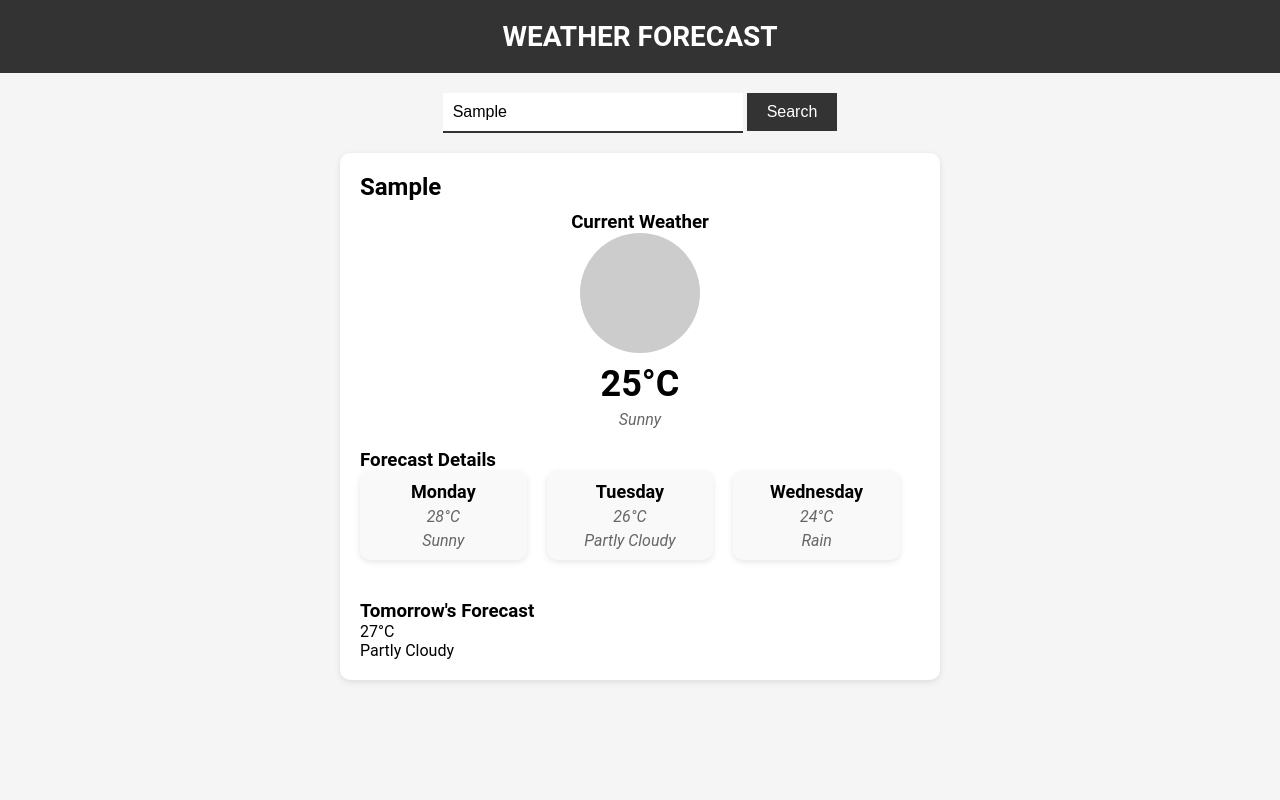
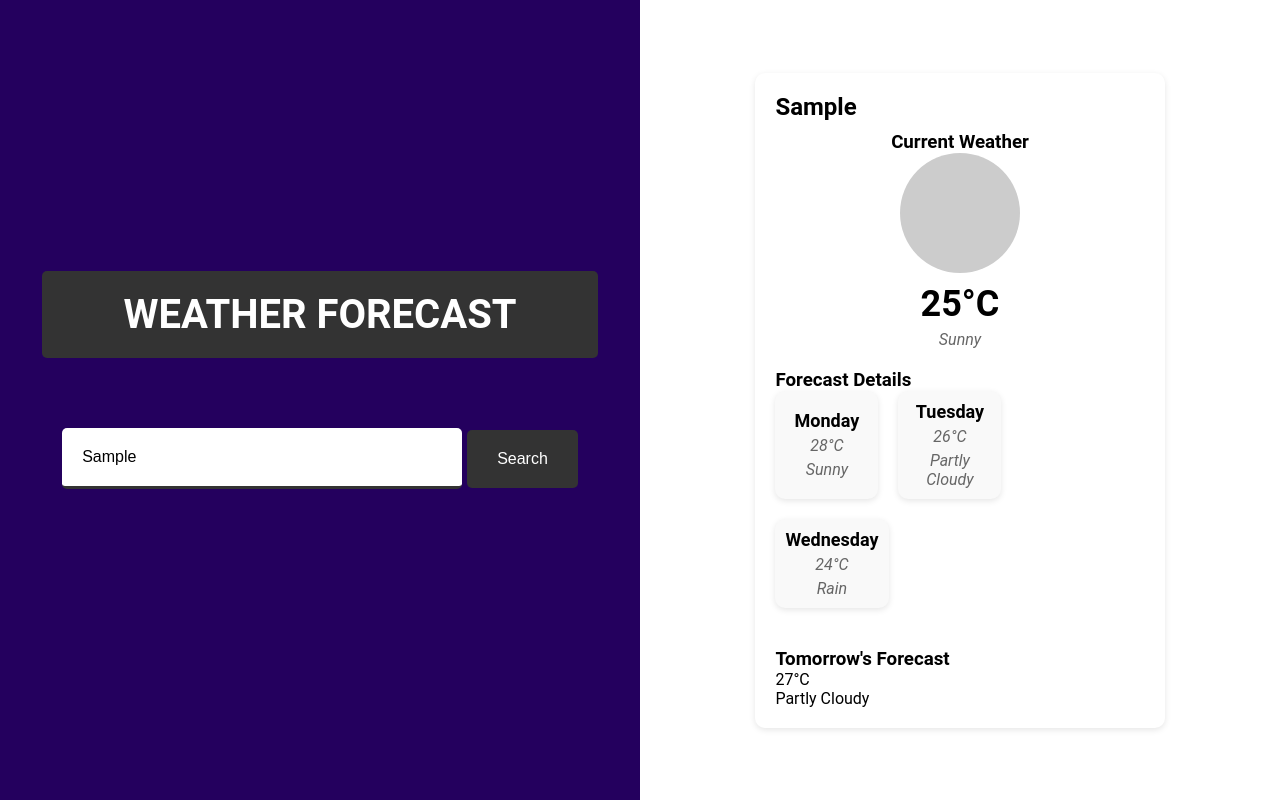
Before and after one commit to farzamsh/Final-Project-Fronted, a plain HTML site: page index.html in a window 1280 px wide. Both pictures are taken after typing "Sample" into the empty fields and a click on the button "Search". Drawn offline with Linux system fonts and the light colour scheme; no server answers.

Commit message:
finishing the intro animation

```diff
--- a/index.html
+++ b/index.html
@@ -1,19 +1,26 @@
 <!DOCTYPE html>
 <html>
+
 <head>
   <title>Weather Forecast</title>
   <link rel="stylesheet" type="text/css" href="styles.css">
 </head>
+
 <body>
+  <div class="container">
+  <div class="container-left">
+    <div class="center-containter">
     <header>
-    <h1>Weather Forecast</h1>
+      <h1 id="headline">Weather Forecast</h1>
     </header>
 
     <section id="search-section">
       <input type="text" id="location-input" placeholder="Enter location">
       <button id="search-button">Search</button>
     </section>
-
+  </div>
+</div>
+  <div class="container-right">
     <section id="forecast-section">
       <h2 id="location-name"></h2>
       <div id="current-weather">
@@ -35,7 +42,9 @@
         <p id="tomorrow-description"></p>
       </div>
     </section>
-
+  </div>
+</div>
   <script src="script.js"></script>
 </body>
+
 </html>
--- a/script.js
+++ b/script.js
@@ -1,18 +1,46 @@
-const searchButton = document.getElementById('search-button');
-const locationInput = document.getElementById('location-input');
-const locationName = document.getElementById('location-name');
-const currentWeatherIcon = document.getElementById('current-weather-icon');
-const currentTemperature = document.getElementById('current-temperature');
-const currentDescription = document.getElementById('current-description');
-const forecastList = document.getElementById('forecast-list');
-const tomorrowWeatherIcon = document.getElementById('tomorrow-weather-icon');
-const tomorrowTemperature = document.getElementById('tomorrow-temperature');
-const tomorrowDescription = document.getElementById('tomorrow-description');
+const API_KEY = "c1a972e5067612865f56d0caf398c8f1";
+const API_URL = "https://api.openweathermap.org/data/2.5/onecall?lat=33.44&lon=-94.04&appid=c1a972e5067612865f56d0caf398c8f1";
+const headerContainer = document.querySelector("header");
+const locInput = document.getElementById("location-input");
+const locButton = document.getElementById("search-button");
+const headline = document.querySelector("h1"); // WEATHER FORECAST
+const searchButton = document.getElementById("search-button");
+const locationInput = document.getElementById("location-input");
+const locationName = document.getElementById("location-name");
+const currentWeatherIcon = document.getElementById("current-weather-icon");
+const currentTemperature = document.getElementById("current-temperature");
+const currentDescription = document.getElementById("current-description");
+const forecastList = document.getElementById("forecast-list");
+const tomorrowWeatherIcon = document.getElementById("tomorrow-weather-icon");
+const tomorrowTemperature = document.getElementById("tomorrow-temperature");
+const tomorrowDescription = document.getElementById("tomorrow-description");
 
-searchButton.addEventListener('click', () => {
+searchButton.addEventListener("click", () => {
   const location = locationInput.value;
+  introAnimation();
   fetchWeatherData(location);
 });
+function getWeather() {
+  // Get the city name from the input field
+
+  var city = "tehran";
+  // var city = document.getElementById("city").value;
+
+  // Make a request to the OpenWeatherMap API
+  var xhr = new XMLHttpRequest();
+  xhr.open("GET", "https://api.openweathermap.org/data/3.0/onecall?lat=33.44&lon=-94.04&appid=c1a972e5067612865f56d0caf398c8f1");
+  xhr.onload = function() {
+    // Get the weather data from the response
+    var weatherData = JSON.parse(xhr.responseText);
+    console.log(weatherData);
+    // Display the weather data on the page
+    document.getElementById("weather").innerHTML = weatherData.weather[0].description + ", " + weatherData.main.temp + "°C";
+  };
+  xhr.send();
+  console.log("getWeather() called");
+}
+getWeather();
+
 
 function fetchWeatherData(location) {
   // Make an API request to fetch weather data for the given location
@@ -21,25 +49,25 @@ function fetchWeatherData(location) {
   // Once you receive the data, update the HTML elements with the relevant information
   // For example:
   locationName.textContent = location;
-  currentTemperature.textContent = '25°C';
-  currentDescription.textContent = 'Sunny';
+  currentTemperature.textContent = "25°C";
+  currentDescription.textContent = "Sunny";
 
   // Update tomorrow's forecast
-  tomorrowTemperature.textContent = '27°C';
-  tomorrowDescription.textContent = 'Partly Cloudy';
+  tomorrowTemperature.textContent = "27°C";
+  tomorrowDescription.textContent = "Partly Cloudy";
 
   // You can dynamically create forecast items based on the received data
   const forecastData = [
-    { day: 'Monday', temperature: '28°C', description: 'Sunny' },
-    { day: 'Tuesday', temperature: '26°C', description: 'Partly Cloudy' },
-    { day: 'Wednesday', temperature: '24°C', description: 'Rain' },
+    { day: "Monday", temperature: "28°C", description: "Sunny" },
+    { day: "Tuesday", temperature: "26°C", description: "Partly Cloudy" },
+    { day: "Wednesday", temperature: "24°C", description: "Rain" },
     // Add more forecast data as needed
   ];
 
-  forecastList.innerHTML = '';
-  forecastData.forEach(data => {
-    const forecastItem = document.createElement('div');
-    forecastItem.classList.add('forecast-item');
+  forecastList.innerHTML = "";
+  forecastData.forEach((data) => {
+    const forecastItem = document.createElement("div");
+    forecastItem.classList.add("forecast-item");
     forecastItem.innerHTML = `
       <h4>${data.day}</h4>
       <p>${data.temperature}</p>
@@ -48,3 +76,13 @@ function fetchWeatherData(location) {
     forecastList.appendChild(forecastItem);
   });
 }
+// spilit the screen and bring the whole page into left side and bring the new data into right side
+const introAnimation = () => {
+
+  const containerLeft = document.querySelector(".container-left");
+  const containerRight = document.querySelector(".container-right");
+  containerLeft.style = "width: 50%;";
+  containerRight.style = "display: flex; width: 50%; ";
+  headline.style = "font-size: 40px;";
+  locInput.style = "  width: 400px;";
+}
--- a/styles.css
+++ b/styles.css
@@ -2,6 +2,7 @@
   box-sizing: border-box;
   margin: 0;
   padding: 0;
+  /* transition: all 0.8s ease-in-out; */
 }
 
 body {
@@ -9,51 +10,118 @@ body {
   background-color: #f5f5f5;
 }
 
+a {
+  text-decoration: none;
+  color: #333;
+}
+
+
+.container {
+  display: flex;
+  flex-direction: row;
+  justify-content: flex-start;
+  align-items: center;
+  width: 100%;
+  overflow-x: hidden;
+}
+
+.container-left {
+  display: flex;
+  flex-direction: column;
+  justify-content: center;
+  align-items: center;
+  background-color: rgb(36, 0, 94);
+  width: 100%;
+  height: 100vh;
+  transition: all 0.8s ease-in-out;
+
+}
+
+.container-right {
+  display: flex;
+  flex-direction: column;
+  justify-content: center;
+  align-items: center;
+  background-color: white;
+  width: 0%;
+  height: 100vh;
+  transition: all 0.8s ease-in-out;
+
+}
+
 header {
+  font-size: 24px;
+  border-radius: 5px;
   background-color: #333;
   color: #fff;
   padding: 20px;
   text-align: center;
   text-transform: uppercase;
+  margin-bottom: 50px;
+  transition: all 0.8s ease-in-out;
 }
-
-h1 {
-  margin: 0;
-  font-size: 28px;
-  font-weight: 700;
+header h1 {
+  transition: all 0.8s ease-in-out;
 }
 
 #search-section {
+  display: flex;
+  flex-direction: row;
+  justify-content: space-between;
+  align-items: center;
+  max-width: 700px;
+  margin: 0 auto;
+  padding: 20px;
   text-align: center;
   margin: 20px 0;
+  transition: all 0.8s ease-in-out;
+
 }
 
 #location-input {
-  padding: 10px;
+  background-color: white;
+  transform: scale(1);
+  border-radius: 5px;
+  padding: 20px;
   font-size: 16px;
   border: none;
-  border-bottom: 2px solid #333;
+  border-bottom: 3px solid #333;
   outline: none;
-  width: 300px;
-  transition: border-bottom-color 0.3s ease-in-out;
+  width: 450px;
+  transition: 0.4s ease-in-out;
+  transition: all 0.8s ease-in-out;
+
+
 }
 
 #location-input:focus {
-  border-bottom-color: #ffcc00;
+  transform: scale(1.03);
+  border-bottom-color: rgb(113, 191, 255);
+
 }
 
 #search-button {
-  padding: 10px 20px;
+  margin-left: 5px;
+  border-radius: 5px;
+  padding: 20px 30px;
   font-size: 16px;
+  font-weight: 400;
   background-color: #333;
   color: #fff;
   border: none;
   cursor: pointer;
-  transition: background-color 0.3s ease-in-out;
+  transition: background-color 0.4s ease-in-out;
 }
 
 #search-button:hover {
   background-color: #ffcc00;
+  color: black;
+}
+
+.container-right h1 {
+  font-size: 50px;
+  font-weight: 700;
+  color: purple;
 }
 
 #forecast-section {
@@ -139,6 +207,7 @@ h1 {
   color: #666;
 }
 
+/*
 @media (max-width: 600px) {
   #forecast-list {
     flex-direction: column;
@@ -148,4 +217,4 @@ h1 {
     flex-basis: 100%;
     margin-right: 0;
   }
-}
+} */
```
Lines whose indentation alone changed are shown as unchanged.
